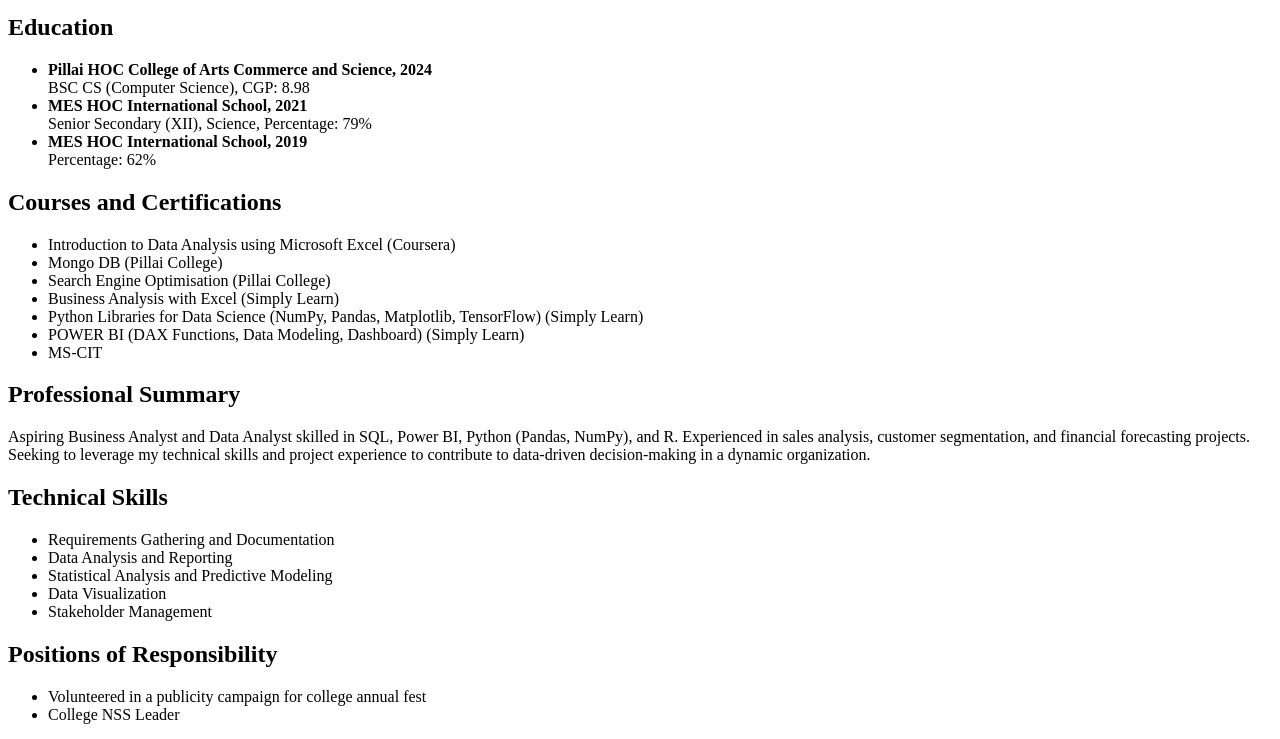
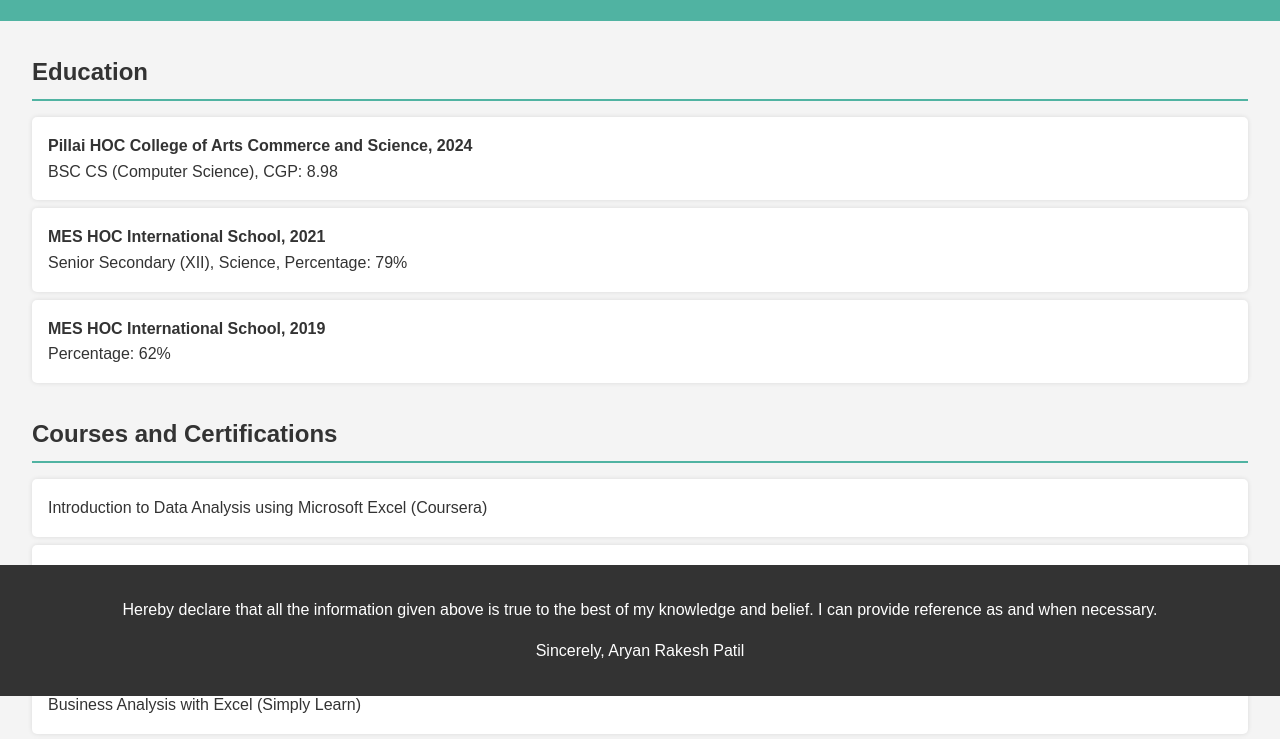
Before and after one commit to aryanpatil8605/resume, a plain HTML site: page index.html in a window 1280 px wide. Shown: the part 104-843 px from the top of the page. Drawn offline with Linux system fonts and the light colour scheme; a script that the page names is missing.

Commit message:
Update index.html

```diff
--- a/index.html
+++ b/index.html
@@ -4,7 +4,7 @@
     <meta charset="UTF-8">
     <meta name="viewport" content="width=device-width, initial-scale=1.0">
     <title>Aryan Patil's Resume</title>
-    <link rel="stylesheet" href="styles.css">
+    <link rel="stylesheet" href="arp.css">
 </head>
 <body>
     <header>
```
